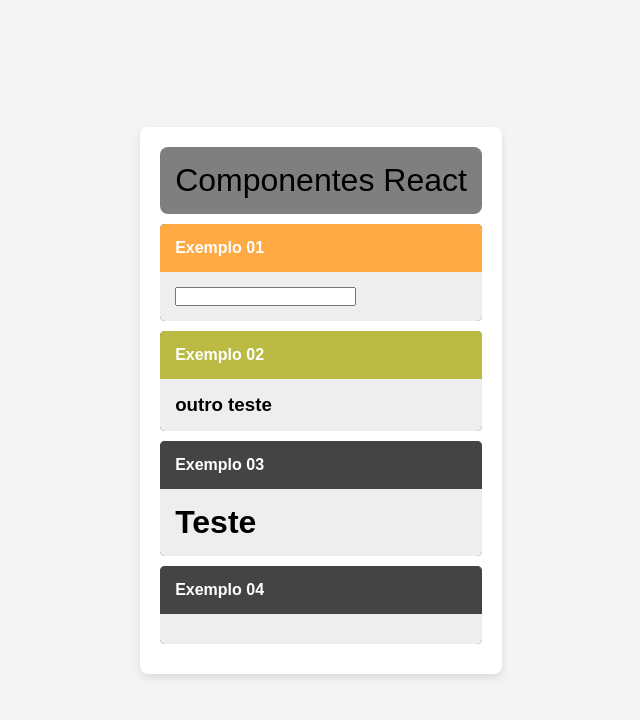
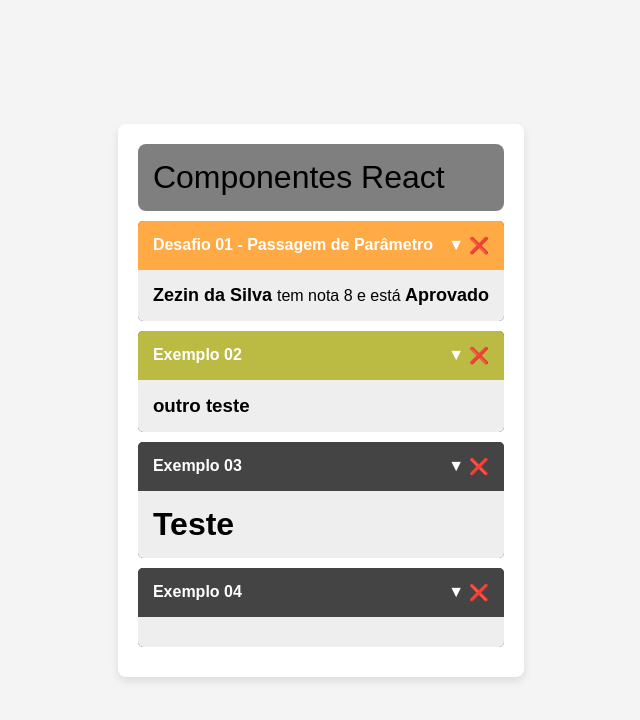
Before and after one commit to Desenvolvimento-Front-end-2025/professor, a React (Vite) app in the folder 05-Portifolio/: page / in a window 1280 px wide. Shown: the top 720 px of the page, without its empty margins (319-959 px from the left). Built offline with nearby package versions, Linux system fonts and the light colour scheme.

Commit message:
aula 19-03

```diff
--- a/05-Portifolio/src/components/Card/Card.css
+++ b/05-Portifolio/src/components/Card/Card.css
@@ -20,3 +20,16 @@
     color: #000;
     /* display: none; */
 }
+
+.arrow {
+    transition: transform 0.3s;
+    padding-left: 5px;
+}
+
+.close {
+    display: none;
+}
+
+.closeArrow {
+    transform: rotate(180deg);
+}
--- a/05-Portifolio/src/components/Card/Card.jsx
+++ b/05-Portifolio/src/components/Card/Card.jsx
@@ -1,16 +1,32 @@
+import { useState } from "react"
 import "./Card.css"
 
 const Card = ( {titulo, cor, children } )=>{
 
     cor = cor || "#444"
 
+    const [close, setClose] = useState(1)
+    const canClosed = ()=>{
+        setClose( close == 1? 0 : 1 )
+    }
+    const [open, setOpen] = useState(1)
+    const changeOpen = ()=>{
+        setOpen( open == 1? 0 : 1 )
+    }
+
     return (
-        <div className="card">
+        <div className={(close==1)?'card':'card close'}>
             <div className="card-header"
             style={{backgroundColor: cor}}>
-                {titulo}
+               <span style={{flexGrow: 1}} >{titulo}</span>
+                <span className={(open==1)?'arrow':'arrow closeArrow'}
+                onClick={changeOpen}
+                >▼</span>
+                <span className="arrow"
+                onClick={canClosed}>❌</span>
+
             </div>
-            <div className="card-body">
+            <div className={(open==1)?'card-body':'card-body close'}>
                {children}
             </div>
 
--- /dev/null
+++ b/05-Portifolio/src/desafios/desafio01/Aluno.css
@@ -0,0 +1,4 @@
+.negrito{
+    font-weight: bold;
+    font-size: 18px;
+}
--- /dev/null
+++ b/05-Portifolio/src/desafios/desafio01/Aluno.jsx
@@ -0,0 +1,16 @@
+import "./Aluno.css"
+
+const Aluno = ({nome, nota})=>{
+
+    const media = ()=>{
+        return nota >=6 ? "Aprovado":"Reprovado"
+    }
+    return(
+        <div>
+            <span className="negrito">{nome} </span>
+            <span>tem nota {nota} e está </span>
+            <span className="negrito"> {media()}</span>
+        </div>
+    )
+}
+export default Aluno
--- a/05-Portifolio/src/view/Portifolio/Portifolio.jsx
+++ b/05-Portifolio/src/view/Portifolio/Portifolio.jsx
@@ -1,5 +1,6 @@
 import Card from "../../components/Card/Card"
 import Titulo from "../../components/Titulo/Titulo"
+import Aluno from "../../desafios/desafio01/Aluno"
 import "./Portifolio.css"
 
 const Portifolio = ()=>{
@@ -8,9 +9,10 @@
         <div className="board">
             <Titulo valor="Componentes React" />
 
-            <Card titulo="Exemplo 01" cor="#fa4" >
-                <input />
-                </Card>
+            <Card titulo="Desafio 01 - Passagem de Parâmetro" cor="#fa4" >
+                <Aluno nome="Zezin da Silva" nota={8} />
+            </Card>
+
             <Card titulo="Exemplo 02" cor="#bb4" >
                 <h3>outro teste</h3>
             </Card>
```
